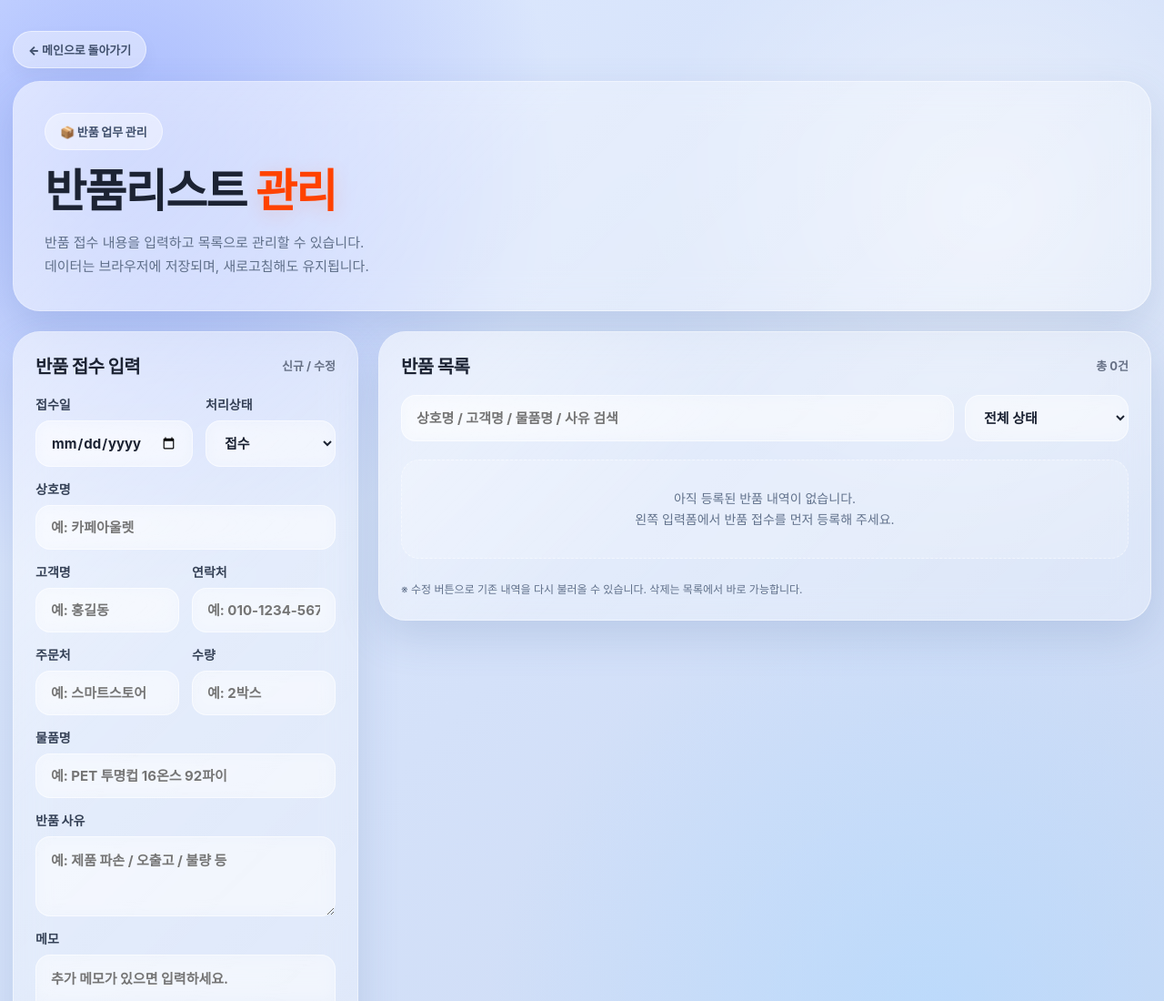
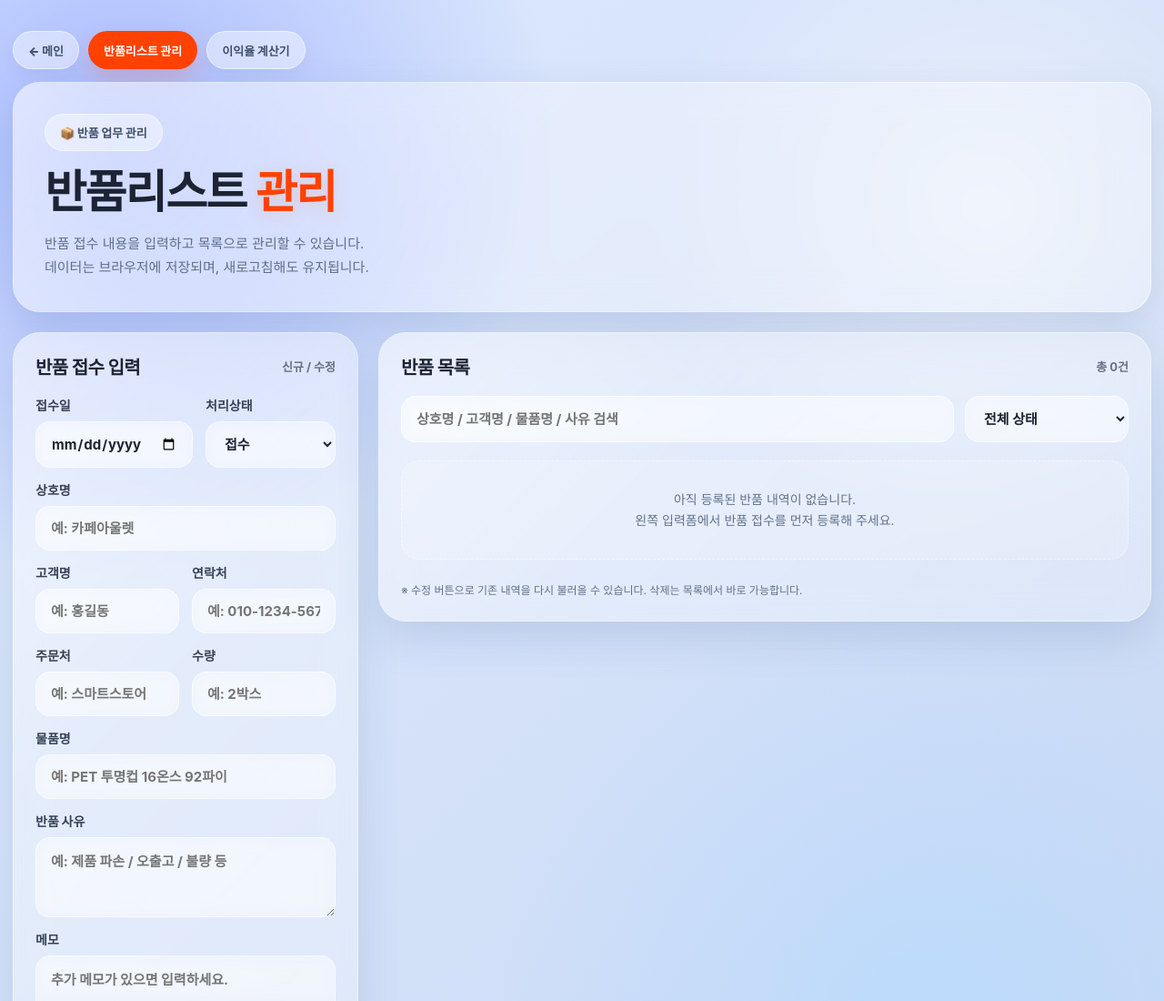
Before and after one commit to smqudgus/business-tools-all, a plain HTML site: page return/index.html in a window 1280 px wide. Shown: the top 1100 px of the page at 91% size. Drawn offline with Linux system fonts and the light colour scheme.

Commit message:
Update index.html

```diff
--- a/return/index.html
+++ b/return/index.html
@@ -58,7 +58,43 @@
       border: 1px solid rgba(255,255,255,0.52);
       box-shadow: 0 8px 20px rgba(0,0,0,0.04);
     }
+.top-nav {
+  display: flex;
+  flex-wrap: wrap;
+  gap: 10px;
+  margin-bottom: 14px;
+}
 
+.nav-btn {
+  display: inline-flex;
+  align-items: center;
+  justify-content: center;
+  min-height: 42px;
+  padding: 10px 16px;
+  border-radius: 999px;
+  text-decoration: none;
+  color: #40506c;
+  font-size: 13px;
+  font-weight: 900;
+  background: rgba(255,255,255,0.42);
+  border: 1px solid rgba(255,255,255,0.52);
+  box-shadow: 0 8px 20px rgba(0,0,0,0.04);
+  backdrop-filter: blur(12px);
+  -webkit-backdrop-filter: blur(12px);
+  transition: 0.18s ease;
+}
+
+.nav-btn:hover {
+  transform: translateY(-1px);
+  background: rgba(255,255,255,0.58);
+}
+
+.nav-btn.active {
+  background: #ff4200;
+  color: #ffffff;
+  border-color: rgba(255, 66, 0, 0.35);
+  box-shadow: 0 10px 24px rgba(255, 66, 0, 0.2);
+}
     .hero,
     .panel {
       background: rgba(255,255,255,0.28);
@@ -403,8 +439,11 @@
 </head>
 <body>
   <main class="wrap">
-    <a class="top-link" href="../">← 메인으로 돌아가기</a>
-
+<nav class="top-nav">
+  <a class="nav-btn" href="../">← 메인</a>
+  <a class="nav-btn active" href="../return/">반품리스트 관리</a>
+  <a class="nav-btn" href="../profit/">이익율 계산기</a>
+</nav>
     <section class="hero">
       <div class="badge">📦 반품 업무 관리</div>
       <h1>반품리스트 <span class="point">관리</span></h1>
```
